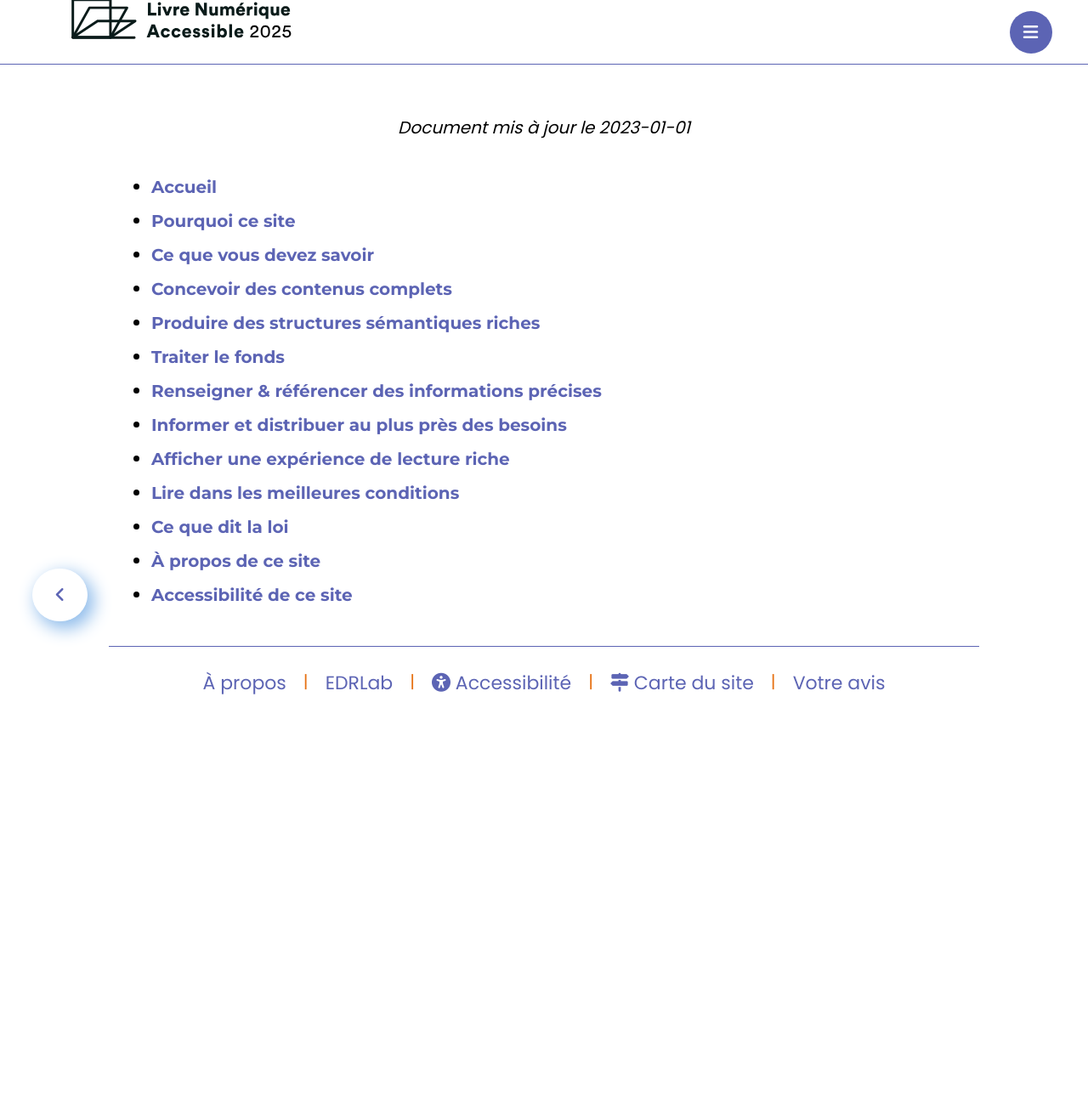
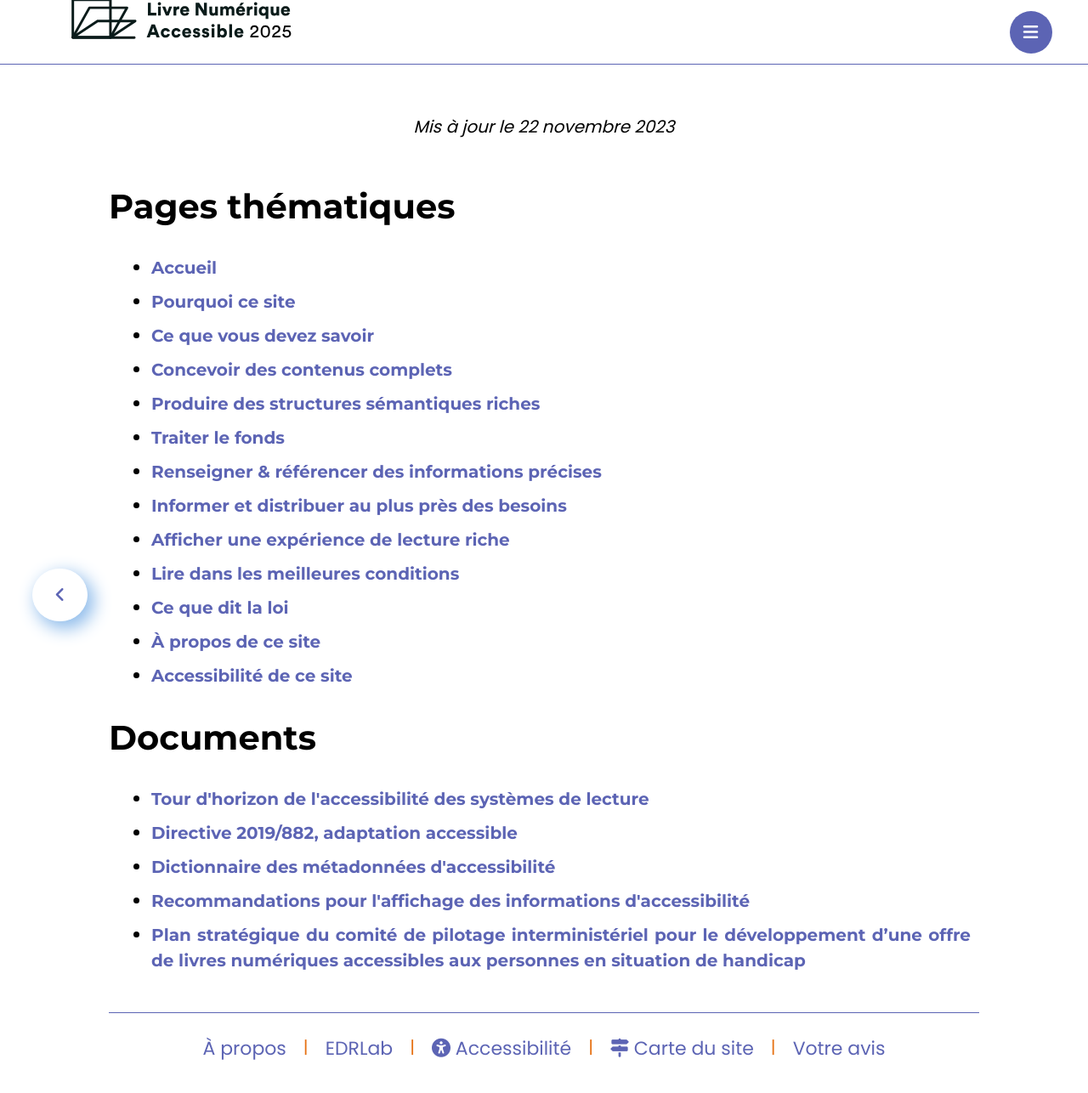
Before and after one commit to edition-accessible/lina25, a Jekyll site: the page built from cartesite.md, in a window 1280 px wide and 1400 px high, scrolled down 637 px. Shown: the top 1286 px of the window at 85% size. Built offline with Jekyll 4.4.1, drawn with Linux system fonts in a browser that asks for light colours; nearby versions of some CDN libraries; comment, search, counter and statistics services are not loaded; before the commit the page ends 1629 px from its top, so only the background shows below that.

Commit message:
met à jour la carte du site

```diff
--- a/_layouts/document.html
+++ b/_layouts/document.html
@@ -13,7 +13,25 @@
     <div class="title_pages">
       <h1><span class="title">{{ page.title }}</span>
         <span>{{ page.subtitle }}</span></h1>
-        <p><i>Document mis à jour le {{ page.date }}</i></p>
+        <p><i>Mis à jour le
+          {% assign m = page.date | date: "%-m" %}
+          {{ page.date | date: "%-d" }}
+          {% case m %}
+            {% when '1' %}janvier
+            {% when '2' %}février
+            {% when '3' %}mars
+            {% when '4' %}avril
+            {% when '5' %}mai
+            {% when '6' %}juin
+            {% when '7' %}juillet
+            {% when '8' %}août
+            {% when '9' %}septembre
+            {% when '10' %}octobre
+            {% when '11' %}novembre
+            {% when '12' %}décembre
+          {% endcase %}
+          {{ page.date | date: "%Y" }}
+        </i></p>
     </div>
 
   </header>
--- a/cartesite.md
+++ b/cartesite.md
@@ -2,11 +2,13 @@
 layout: document
 title: "Carte du site"
 subtitle:
-date: 2023-01-01
+date: 2023-11-22
 previous: index.html
 titlePrev: Accueil
 ---
 
+<section>
+<h2>Pages thématiques</h2>
 <ul>
 <li><a href="index.html" target="_self">Accueil</a></li>
 <li><a href="index.html#pourquoi" target="_self">Pourquoi ce site</a></li>
@@ -22,3 +24,14 @@ titlePrev: Accueil
 <li><a href="pages/apropos" target="_self">À propos de ce site</a></li>
 <li><a href="pages/accessibilite" target="_self">Accessibilité de ce site</a></li>
 </ul>
+</section>
+<section>
+<h2>Documents</h2>
+<ul>
+<li><a href="ressources/accessibilite_lecture" target="_self">Tour d'horizon de l'accessibilité des systèmes de lecture</a></li>
+<li><a href="ressources/CELEX_32019L0882_FR_TXT_adaptation" target="_self">Directive 2019/882, adaptation accessible</a></li>
+<li><a href="ressources/Informer" target="_self">Dictionnaire des métadonnées d'accessibilité</a></li>
+<li><a href="ressources/metadonnes" target="_self">Recommandations pour l'affichage des informations d'accessibilité</a></li>
+<li><a href="ressources/Planstrategique" target="_self">Plan stratégique du comité de pilotage interministériel pour le développement d’une offre de livres numériques accessibles aux personnes en situation de handicap</a></li>
+</ul>
+</section>
```
